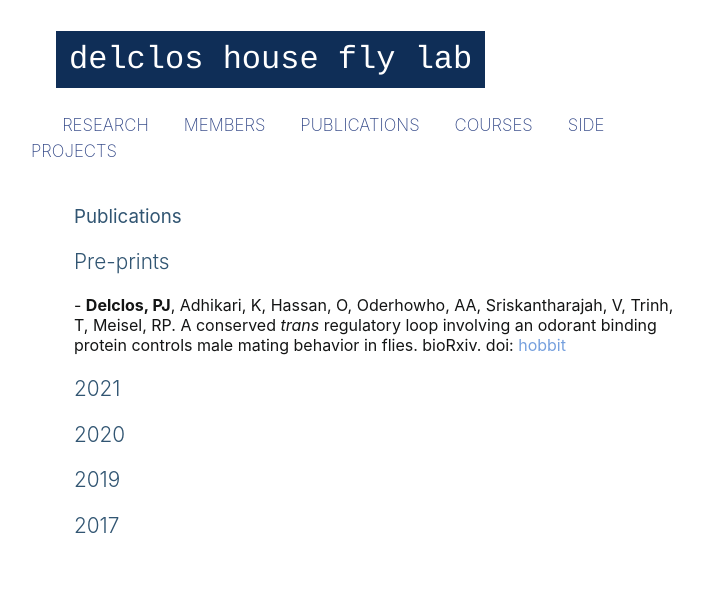
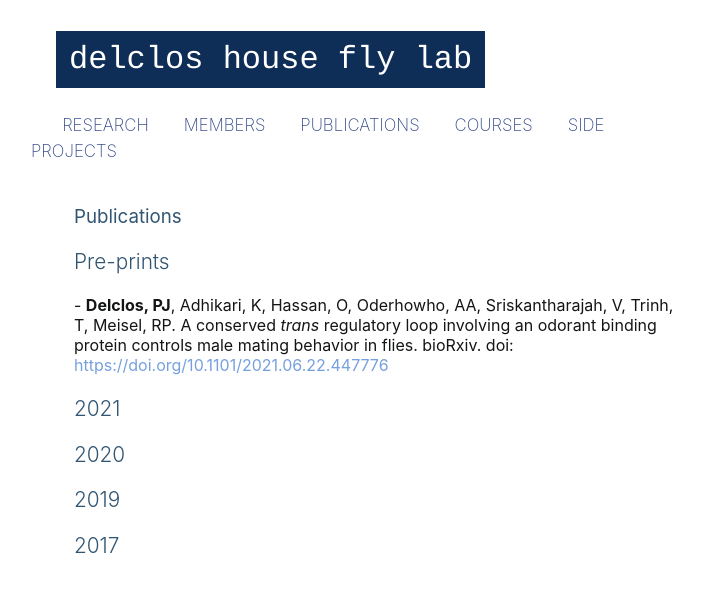
Before and after one commit to pjdelclos/pjdelclos.github.io, a Jekyll site: the page built from pubs/index.html, in a window 1280 px wide. Shown: the top 592 px of the page, without its empty margins (266-969 px from the left). Built offline with Jekyll 4.4.1, drawn with Linux system fonts in a browser that asks for light colours; some web fonts are replaced.

Commit message:
Update index.html

```diff
--- a/pubs/index.html
+++ b/pubs/index.html
@@ -8,7 +8,7 @@ title: Members
 
 <h1>Publications</h1>
 <h2>Pre-prints</h2>
-  - <strong>Delclos, PJ</strong>, Adhikari, K, Hassan, O, Oderhowho, AA, Sriskantharajah, V, Trinh, T, Meisel, RP. A conserved <em>trans</em> regulatory loop involving an odorant binding protein controls male mating behavior in flies. bioRxiv. doi: <a href="https://doi.org/10.1101/2021.06.22.447776" title="https://doi.org/10.1101/2021.06.22.447776">hobbit</a>
+  - <strong>Delclos, PJ</strong>, Adhikari, K, Hassan, O, Oderhowho, AA, Sriskantharajah, V, Trinh, T, Meisel, RP. A conserved <em>trans</em> regulatory loop involving an odorant binding protein controls male mating behavior in flies. bioRxiv. doi: <a href="https://doi.org/10.1101/2021.06.22.447776" title="https://doi.org/10.1101/2021.06.22.447776">https://doi.org/10.1101/2021.06.22.447776</a>
   <h2>2021</h2>
 <h2>2020</h2>
 <h2>2019</h2>
```
